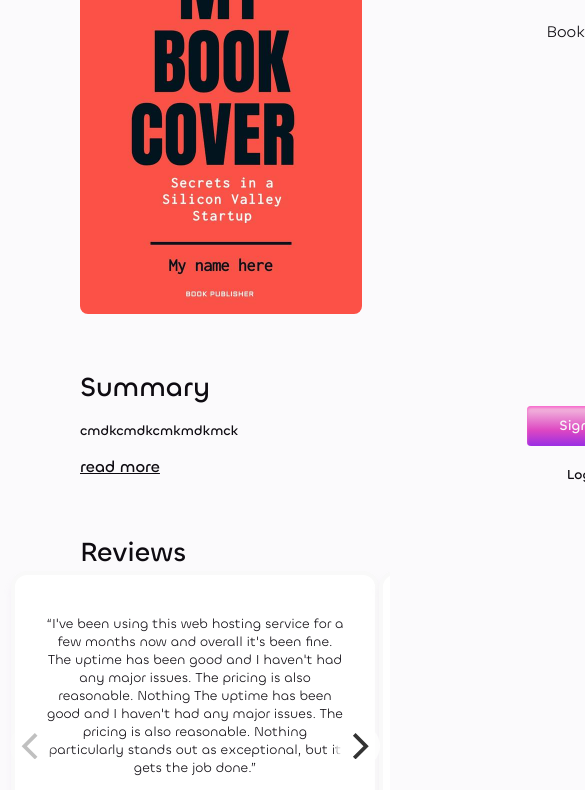
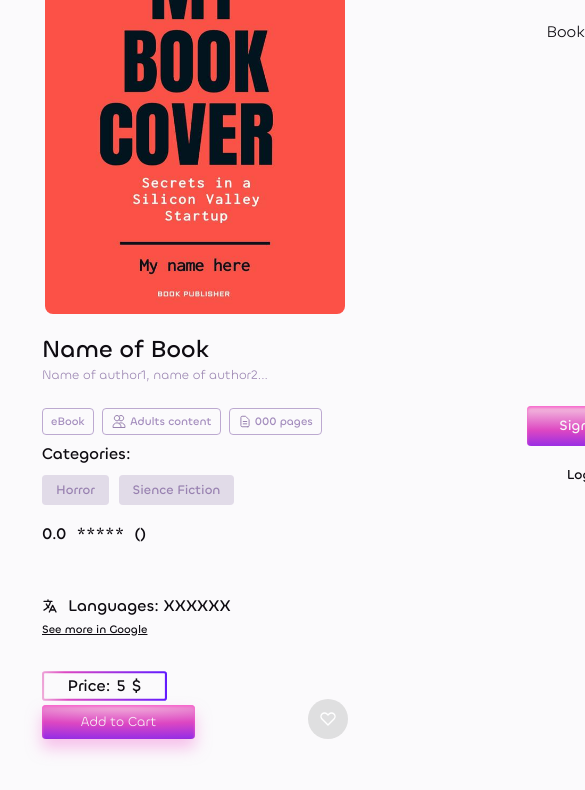
Before and after one commit to ServerSideProj/Books, a plain HTML site: page frontend/pages/Book/index.html in a window 390 px wide. Shown: the part 232-1022 px from the top of the page, 585 px wide, since content can reach past the window. Drawn offline with nearby package versions, Linux system fonts and the light colour scheme.

Commit message:
page book done + responsive

```diff
--- a/frontend/pages/Book/bookInfo.css
+++ b/frontend/pages/Book/bookInfo.css
@@ -6,8 +6,9 @@
 
 .container-book-info {
   padding: 0 5rem;
-  display: flex;
-  justify-content: space-between;
+  display: grid;
+  gap: 2rem;
+  grid-template-columns: auto 1fr auto;
 }
 
 .btns {
@@ -174,3 +175,54 @@
 .title-reviews {
   padding: 0 5rem;
 }
+
+@media screen and (max-width: 768px) {
+  .mobile-flex-col {
+    flex-direction: column;
+  }
+
+  .texts-container {
+    gap: 0.5rem;
+  }
+
+  .container-book-info {
+    gap: 0.5rem;
+    padding: 0 2rem;
+    grid-template-columns: 1fr;
+  }
+  .btns {
+    flex-direction: row-reverse;
+  }
+  .wrapper-flex-end {
+    align-items: start;
+  }
+
+  .title {
+    font-size: 1.5rem;
+  }
+
+  .authors {
+    font-size: 0.8rem;
+    margin-bottom: 1rem;
+  }
+
+  .book-cover {
+    justify-self: center;
+  }
+
+  .container-summary {
+    padding: 4rem 2rem;
+  }
+
+  .title-reviews {
+    padding: 1rem 2rem;
+  }
+
+  .language-icon {
+    width: 16px;
+    margin-right: 10px;
+  }
+  .review-card {
+    max-width: 18rem;
+  }
+}
--- a/frontend/pages/Book/index.html
+++ b/frontend/pages/Book/index.html
@@ -38,12 +38,12 @@
     <div class="navbar"></div>
     <div class="main">
       <div class="container-book-info">
-        <div class="container-flex gap-2">
         <img
           src="../../assets/images/book-cover-placeholder.jpg"
           alt=""
           class="book-cover"
         />
+        <!-- <div class="container-flex gap-2 mobile-flex-col"> -->
         <div class="texts-container">
           <div>
             <div class="title">Name of Book</div>
@@ -56,15 +56,12 @@
               Adults content
             </div>
             <div id="pages" class="tag-border-purple xsm-text">
-                <img
-                  src="../../assets/icons/Document text.svg"
-                  alt="Document"
-                />
+              <img src="../../assets/icons/Document text.svg" alt="Document" />
               <span id="pages-num">000</span>
               pages
             </div>
           </div>
-            <div class="container-flex-col">
+          <div class="container-flex-col gap-0">
             <p class="l-text">Categories:</p>
             <div id="categories">
               <!-- only need to create category div and inser the name of the category in js -->
@@ -91,7 +88,7 @@
             <a class="see-more xsm-text" href="">See more in Google</a>
           </div>
         </div>
-        </div>
+        <!-- </div> -->
         <div class="btns">
           <div class="like-container btn">
             <img src="../../assets/icons/heart-white-stroke.svg" alt="heart" />
```
Lines whose indentation alone changed are shown as unchanged.
